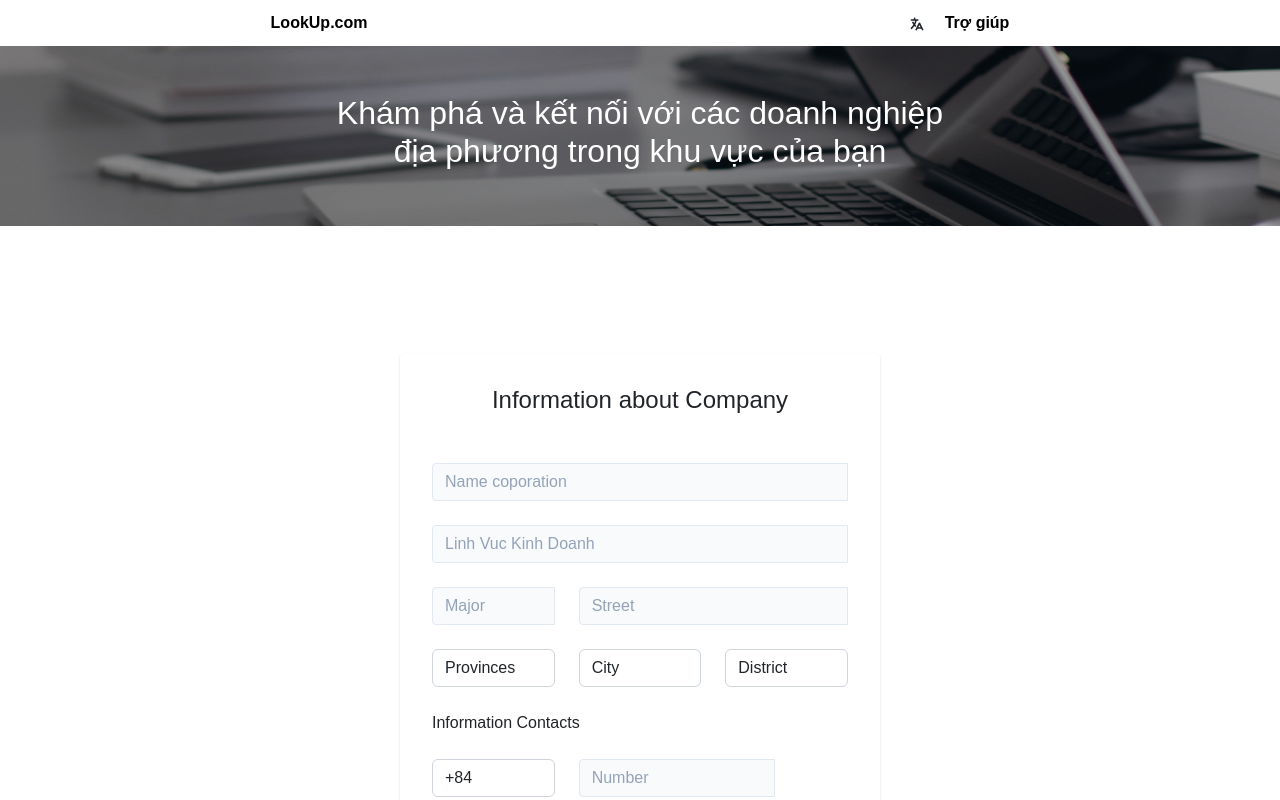
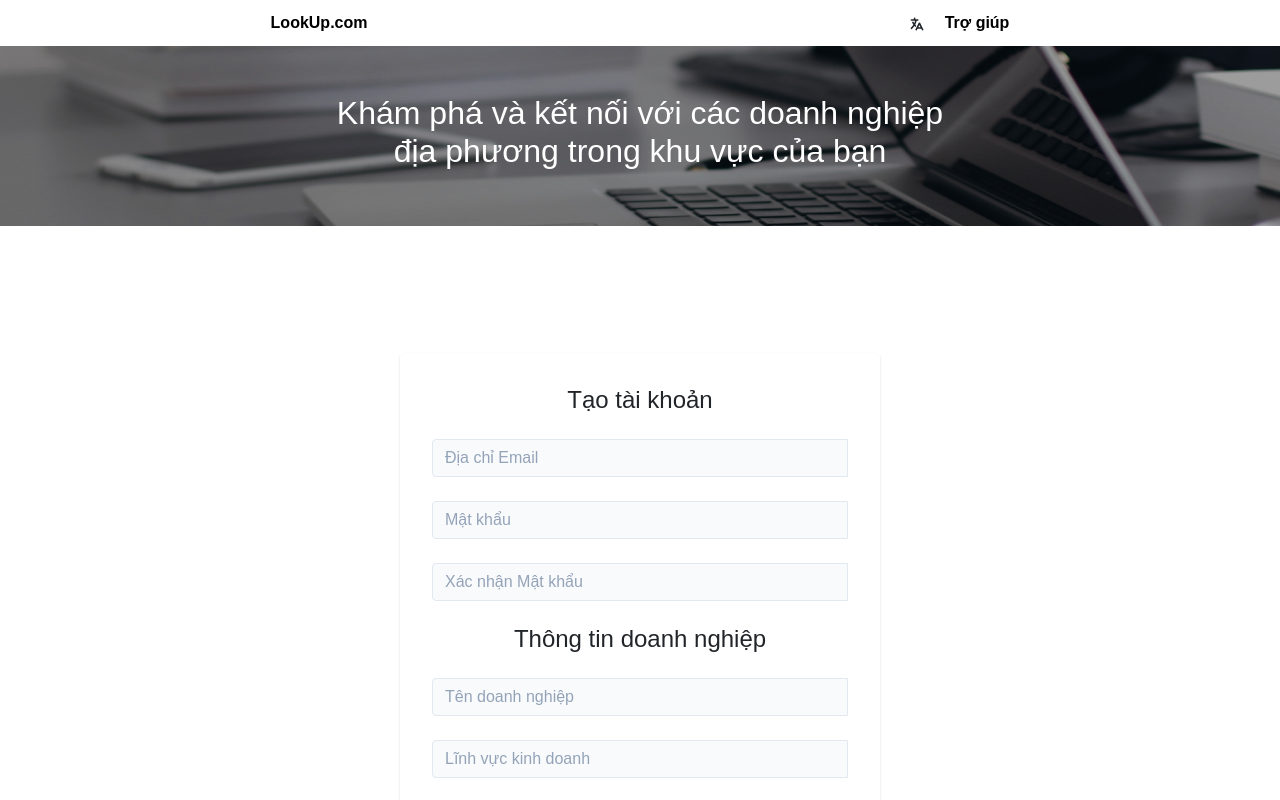
Before and after one commit to BuiTriThuc/LookUp.com_EXE201_Frontend, a React (Create React App) app: page /register in a window 1280 px wide. Shown: the top 800 px of the page. Built offline with nearby package versions, Linux system fonts and the light colour scheme.

Commit message:
update form register

```diff
--- a/src/components/InformationRegister/FormRegister.js
+++ b/src/components/InformationRegister/FormRegister.js
@@ -3,6 +3,7 @@ import { toast } from "react-toastify";
 import "bootstrap/dist/css/bootstrap.min.css";
 import "./FormRegister.css";
 import { Link } from "react-router-dom";
+import flagVN from "../assets/vietnam.png";
 
 const FormRegister = ({ addItem }) => {
   const [newItemName, setNewItemName] = useState("");
@@ -20,13 +21,38 @@ const FormRegister = ({ addItem }) => {
   return (
     <section className="section-center">
       <form onSubmit={handleSubmit}>
-        <h4>Information about Company</h4>
-        <br />
+        <h4>Tạo tài khoản</h4>
         <div>
           <input
             type="text "
             className="form-input"
-            placeholder="Name coporation"
+            placeholder="Địa chỉ Email"
+          />
+        </div>
+        <br />
+        <div>
+        <input
+              type="password" id="pass" name="password"
+              placeholder="Mật khẩu"
+              className="form-input"
+              minlength="8" required />
+        </div>
+        <br />
+        <div>
+          <input
+              type="password" id="pass" name="password"
+              placeholder="Xác nhận Mật khẩu"
+              className="form-input"
+              minlength="8" required />
+        </div>
+        <br />
+        <h4>Thông tin doanh nghiệp</h4>
+
+        <div>
+          <input
+            type="text "
+            className="form-input"
+            placeholder="Tên doanh nghiệp"
             value={newItemName}
             onChange={(event) => setNewItemName(event.target.value)}
           />
@@ -36,51 +62,52 @@ const FormRegister = ({ addItem }) => {
           <input
             type="text "
             className="form-input"
-            placeholder="Linh Vuc Kinh Doanh"
+            placeholder="Lĩnh vực kinh doanh"
           />
         </div>
         <br />
         <div className="row">
           <div className="col-4">
-            <input type="text " className="form-input" placeholder="Major" />
+            <input type="text " className="form-input" placeholder="Số nhà" />
           </div>
           <div className="col-8">
-            <input type="text " className="form-input" placeholder="Street" />
+            <input type="text " className="form-input" placeholder="Tên đường" />
           </div>
         </div>
         <br />
         <div className="row">
           <div className="col-4">
             <select id="inputState" class="form-control">
-              <option selected>Provinces</option>
+              <option selected>Tỉnh</option>
               <option>Ho Chi Minh City</option>
             </select>
           </div>
           <div className="col-4">
             <select id="inputState" class="form-control">
-              <option selected>City</option>
+              <option selected>Thành phố</option>
               <option>Ho Chi Minh City</option>
             </select>
           </div>
           <div className="col-4">
             <select id="inputState" class="form-control">
-              <option selected>District</option>
+              <option selected>Quận&huyện</option>
               <option>Ho Chi Minh City</option>
             </select>
           </div>
         </div>
         <br />
-        <p>Information Contacts</p>
+        <h5>Thông tin liên hệ</h5>
         <br />
         <div className="row">
           <div className="col-4">
             <select id="inputState" className="form-control">
-              <option selected>+84</option>
+
+              <option selected ><img src={flagVN} alt="" />+84</option>
               <option>......</option>
             </select>
           </div>
           <div className="col-6">
-            <input type="text " className="form-input" placeholder="Number" />
+            <input type="text " className="form-input" placeholder="Số điện thoại" />
           </div>
         </div>
         <br />
@@ -88,7 +115,7 @@ const FormRegister = ({ addItem }) => {
           <textarea
             class="form-control"
             id="exampleFormControlTextarea1"
-            placeholder="Description"
+            placeholder="Mô tả doanh nghiệp"
             rows="3"
           ></textarea>
         </div>
@@ -119,7 +146,7 @@ const FormRegister = ({ addItem }) => {
             aria-pressed="false"
             autocomplete="off"
           >
-            Register
+            Đăng ký
           </button>
         </Link>
       </form>
```
Also changed, not shown: src/components/assets/vietnam.png (added).
